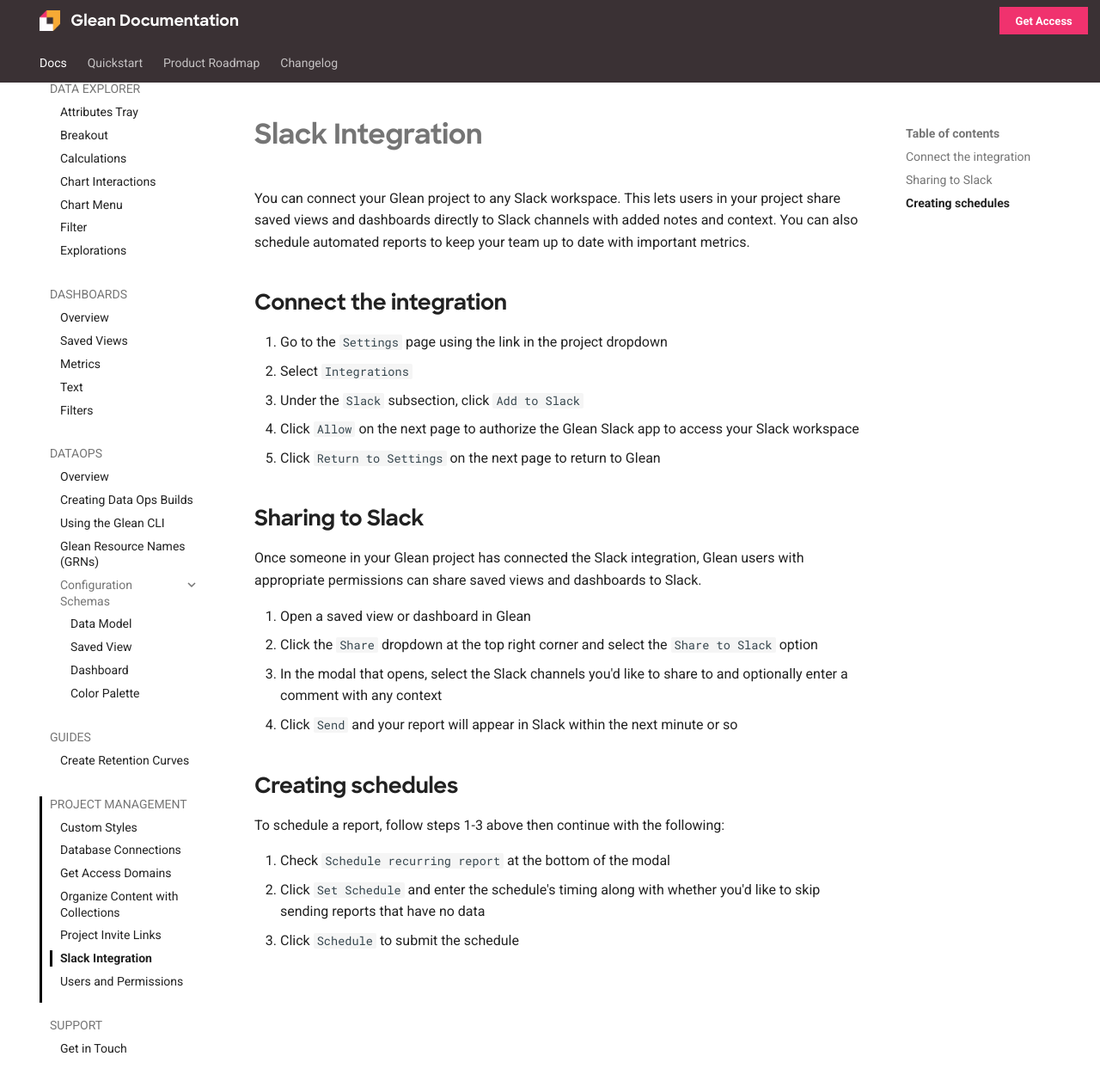
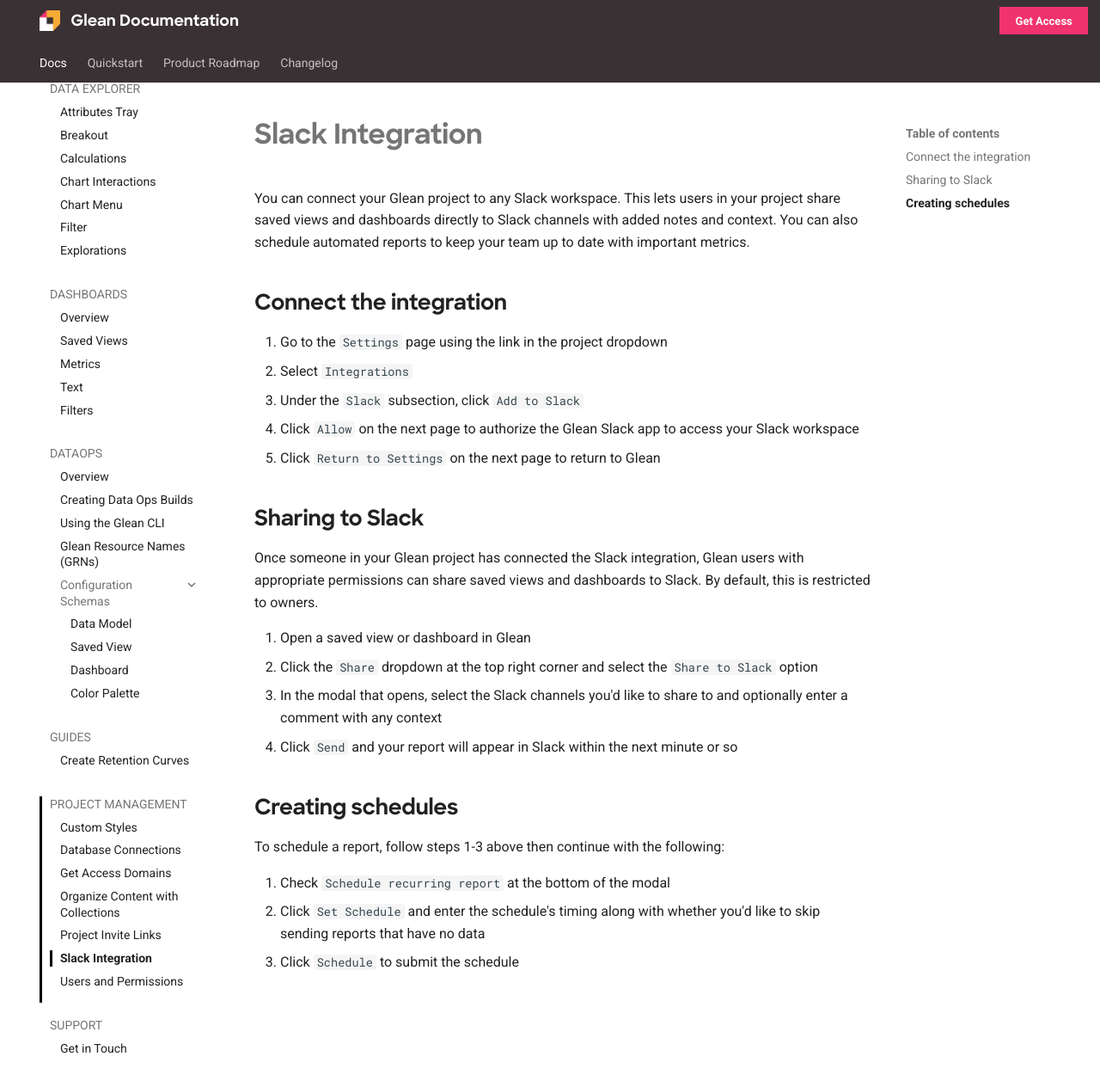
Before and after one commit to gleannyc/documentation, an MkDocs documentation site: the page built from docs/docs/project-management/slack-integration.md, in a window 1280 px wide and 1316 px high. Shown: the top 1264 px of the window at 86% size. Built offline with MkDocs 1.6.1 and Material for MkDocs 9.7.7, drawn with Linux system fonts in a browser that asks for light colours.

Commit message:
Note who permissions are restricted to by default

```diff
--- a/docs/docs/project-management/slack-integration.md
+++ b/docs/docs/project-management/slack-integration.md
@@ -13,7 +13,7 @@
 ## Sharing to Slack
 
 Once someone in your Glean project has connected the Slack integration, Glean users with appropriate permissions
-can share saved views and dashboards to Slack.
+can share saved views and dashboards to Slack. By default, this is restricted to owners.
 
 1. Open a saved view or dashboard in Glean
 2. Click the `Share` dropdown at the top right corner and select the `Share to Slack` option
```
